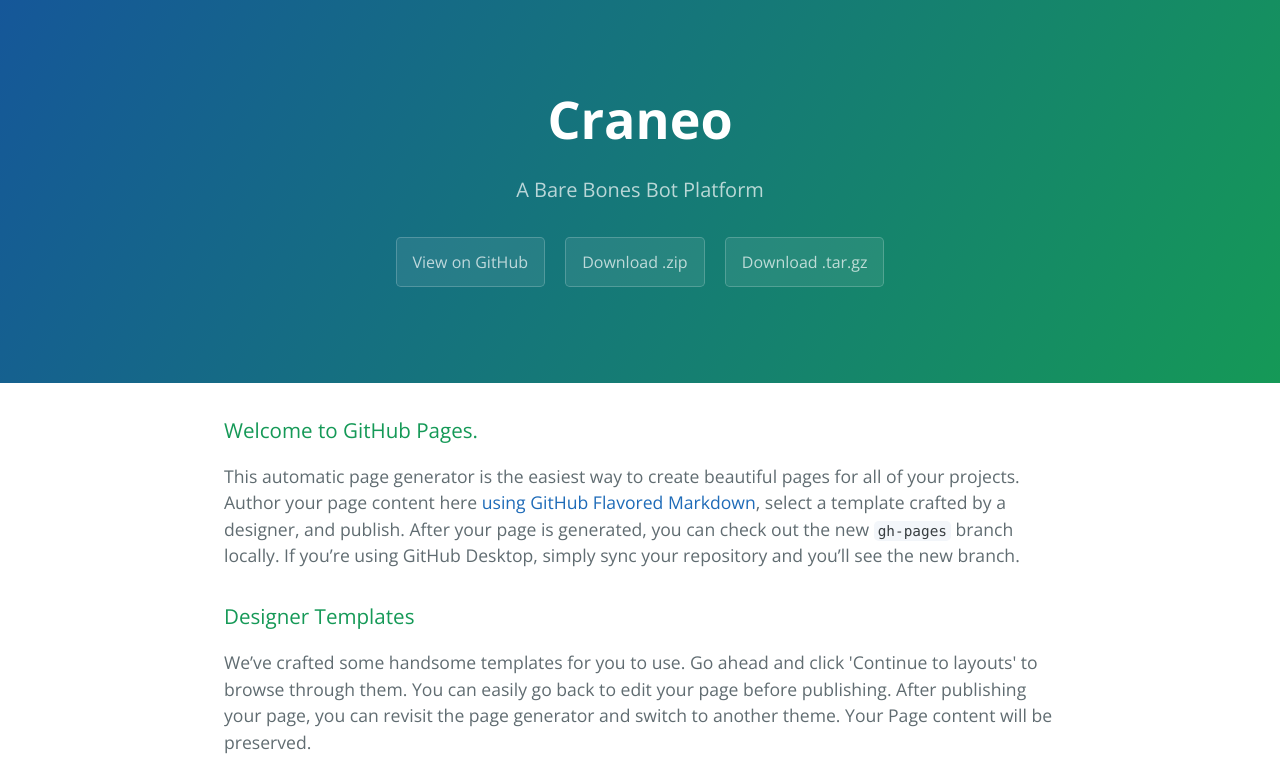
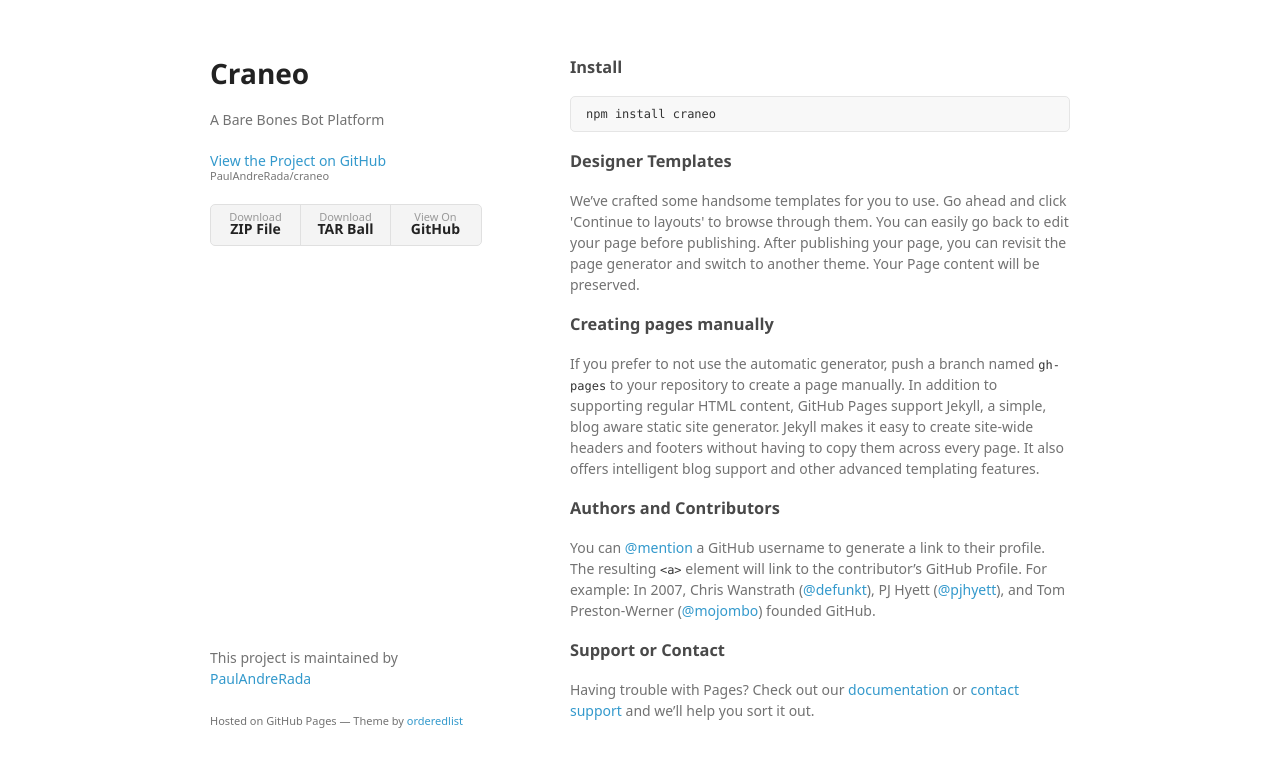
Before and after one commit to PaulAndreRada/craneo, a plain HTML site: page index.html in a window 1280 px wide. Shown: the top 784 px of the page. Drawn offline with nearby package versions, Linux system fonts and the light colour scheme; a web font is replaced by a local one.

Commit message:
Create gh-pages branch via GitHub

```diff
--- a/index.html
+++ b/index.html
@@ -1,28 +1,37 @@
-<!DOCTYPE html>
-<html lang="en-us">
+<!doctype html>
+<html>
   <head>
-    <meta charset="UTF-8">
+    <meta charset="utf-8">
+    <meta http-equiv="X-UA-Compatible" content="chrome=1">
     <title>Craneo by PaulAndreRada</title>
-    <meta name="viewport" content="width=device-width, initial-scale=1">
-    <link rel="stylesheet" type="text/css" href="stylesheets/normalize.css" media="screen">
-    <link href='https://fonts.googleapis.com/css?family=Open+Sans:400,700' rel='stylesheet' type='text/css'>
-    <link rel="stylesheet" type="text/css" href="stylesheets/stylesheet.css" media="screen">
-    <link rel="stylesheet" type="text/css" href="stylesheets/github-light.css" media="screen">
+
+    <link rel="stylesheet" href="stylesheets/styles.css">
+    <link rel="stylesheet" href="stylesheets/github-light.css">
+    <meta name="viewport" content="width=device-width">
+    <!--[if lt IE 9]>
+    <script src="//html5shiv.googlecode.com/svn/trunk/html5.js"></script>
+    <![endif]-->
   </head>
   <body>
-    <section class="page-header">
-      <h1 class="project-name">Craneo</h1>
-      <h2 class="project-tagline">A Bare Bones Bot Platform</h2>
-      <a href="https://github.com/PaulAndreRada/craneo" class="btn">View on GitHub</a>
-      <a href="https://github.com/PaulAndreRada/craneo/zipball/master" class="btn">Download .zip</a>
-      <a href="https://github.com/PaulAndreRada/craneo/tarball/master" class="btn">Download .tar.gz</a>
-    </section>
+    <div class="wrapper">
+      <header>
+        <h1>Craneo</h1>
+        <p>A Bare Bones Bot Platform</p>
 
-    <section class="main-content">
-      <h3>
-<a id="welcome-to-github-pages" class="anchor" href="#welcome-to-github-pages" aria-hidden="true"><span aria-hidden="true" class="octicon octicon-link"></span></a>Welcome to GitHub Pages.</h3>
+        <p class="view"><a href="https://github.com/PaulAndreRada/craneo">View the Project on GitHub <small>PaulAndreRada/craneo</small></a></p>
 
-<p>This automatic page generator is the easiest way to create beautiful pages for all of your projects. Author your page content here <a href="https://guides.github.com/features/mastering-markdown/">using GitHub Flavored Markdown</a>, select a template crafted by a designer, and publish. After your page is generated, you can check out the new <code>gh-pages</code> branch locally. If you’re using GitHub Desktop, simply sync your repository and you’ll see the new branch.</p>
+
+        <ul>
+          <li><a href="https://github.com/PaulAndreRada/craneo/zipball/master">Download <strong>ZIP File</strong></a></li>
+          <li><a href="https://github.com/PaulAndreRada/craneo/tarball/master">Download <strong>TAR Ball</strong></a></li>
+          <li><a href="https://github.com/PaulAndreRada/craneo">View On <strong>GitHub</strong></a></li>
+        </ul>
+      </header>
+      <section>
+        <h3>
+<a id="install" class="anchor" href="#install" aria-hidden="true"><span aria-hidden="true" class="octicon octicon-link"></span></a>Install</h3>
+
+<div class="highlight highlight-source-shell"><pre>npm install craneo</pre></div>
 
 <h3>
 <a id="designer-templates" class="anchor" href="#designer-templates" aria-hidden="true"><span aria-hidden="true" class="octicon octicon-link"></span></a>Designer Templates</h3>
@@ -43,15 +52,13 @@
 <a id="support-or-contact" class="anchor" href="#support-or-contact" aria-hidden="true"><span aria-hidden="true" class="octicon octicon-link"></span></a>Support or Contact</h3>
 
 <p>Having trouble with Pages? Check out our <a href="https://help.github.com/pages">documentation</a> or <a href="https://github.com/contact">contact support</a> and we’ll help you sort it out.</p>
-
-      <footer class="site-footer">
-        <span class="site-footer-owner"><a href="https://github.com/PaulAndreRada/craneo">Craneo</a> is maintained by <a href="https://github.com/PaulAndreRada">PaulAndreRada</a>.</span>
-
-        <span class="site-footer-credits">This page was generated by <a href="https://pages.github.com">GitHub Pages</a> using the <a href="https://github.com/jasonlong/cayman-theme">Cayman theme</a> by <a href="https://twitter.com/jasonlong">Jason Long</a>.</span>
+      </section>
+      <footer>
+        <p>This project is maintained by <a href="https://github.com/PaulAndreRada">PaulAndreRada</a></p>
+        <p><small>Hosted on GitHub Pages &mdash; Theme by <a href="https://github.com/orderedlist">orderedlist</a></small></p>
       </footer>
-
-    </section>
-
+    </div>
+    <script src="javascripts/scale.fix.js"></script>
 
   </body>
 </html>
```
Also changed, not shown: params.json (+1 -1 lines).
